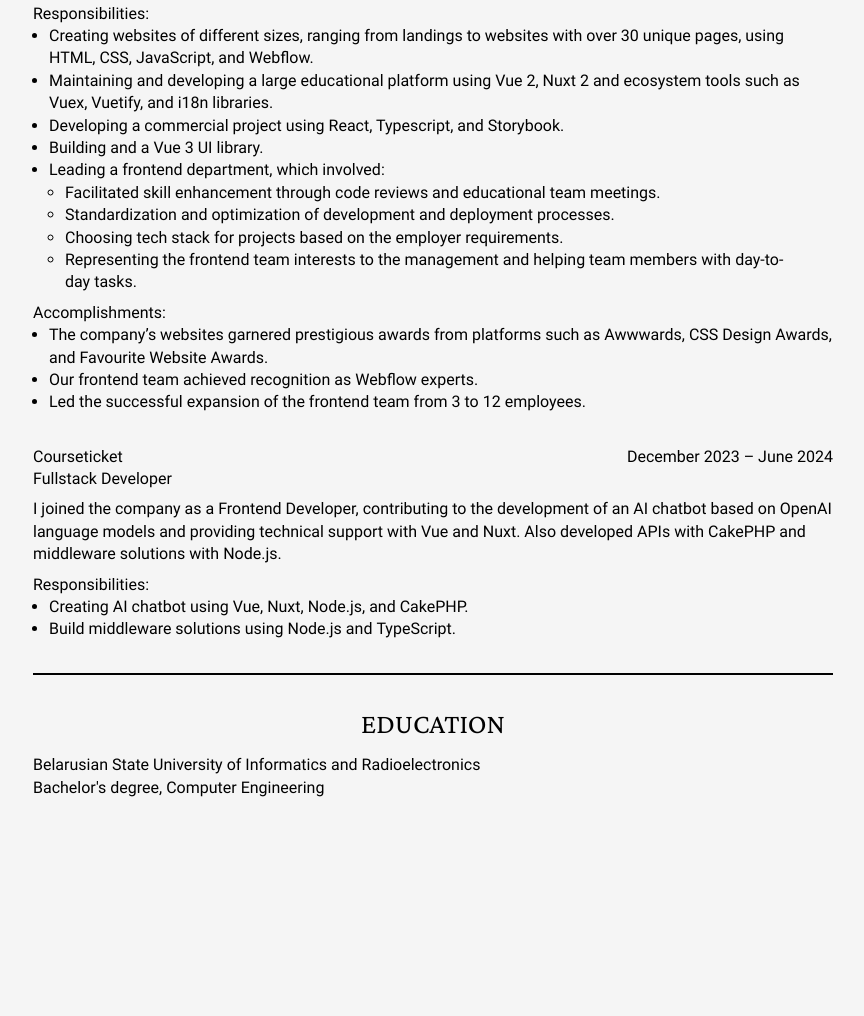
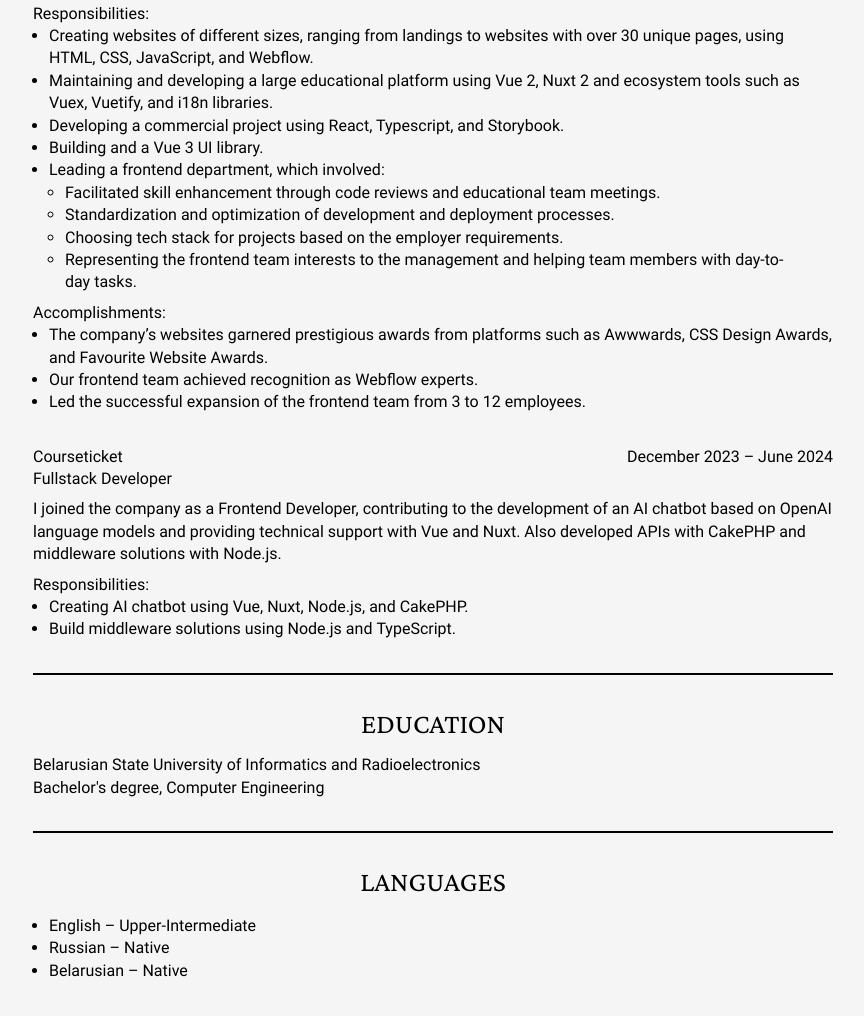
Before and after one commit to kirillsakun/cv, a website: page docs/index.html in a window 1280 px wide. Shown: the part 820-1836 px from the top of the page, without its empty margins (207-1071 px from the left). Before the commit the page ends 1683 px from the top, so only its background shows below. Drawn offline with Linux system fonts and the light colour scheme.

Commit message:
Update: Add languages section

```diff
--- a/docs/index.html
+++ b/docs/index.html
@@ -149,6 +149,20 @@
 			</li>
 		</ul>
 	</section>
+	<section class="section languages">
+		<h2 class="heading heading--lg">Languages</h2>
+		<ul class="list">
+			<li class="list__item">
+				English – Upper-Intermediate
+			</li>
+			<li class="list__item">
+				Russian – Native
+			</li>
+			<li class="list__item">
+				Belarusian – Native
+			</li>
+		</ul>
+	</section>
 </main>
 </body>
 </html>
```
Also changed, not shown: index.html (+14 -0 lines).
